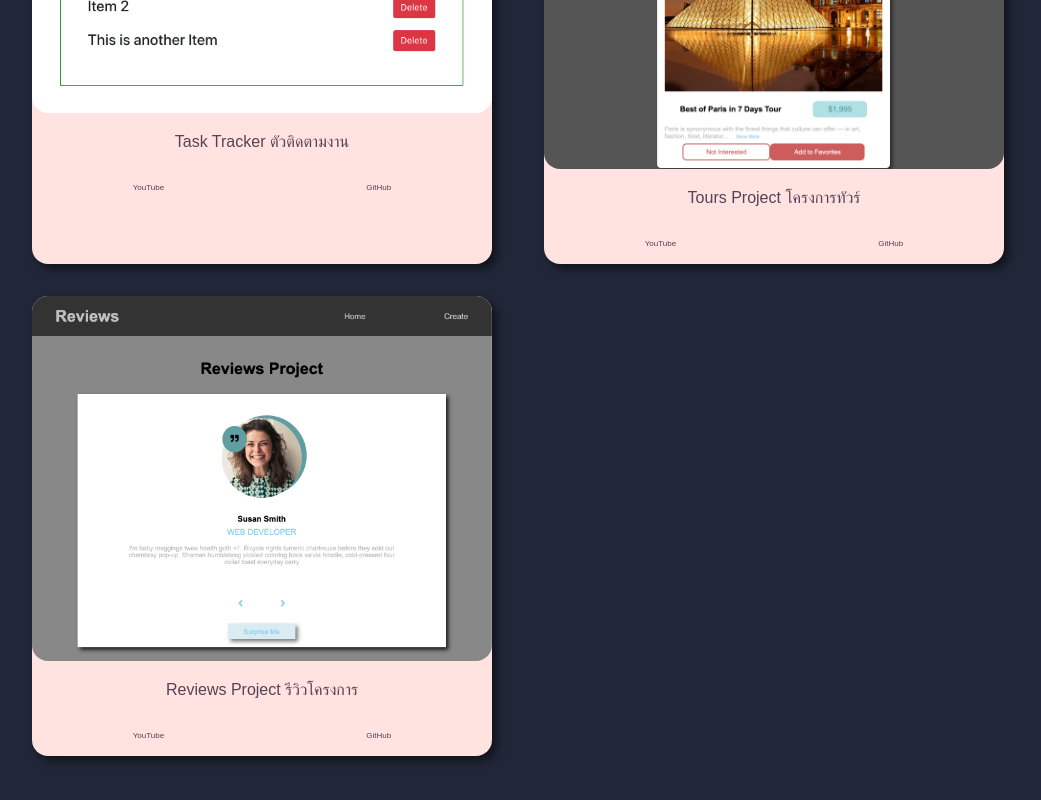
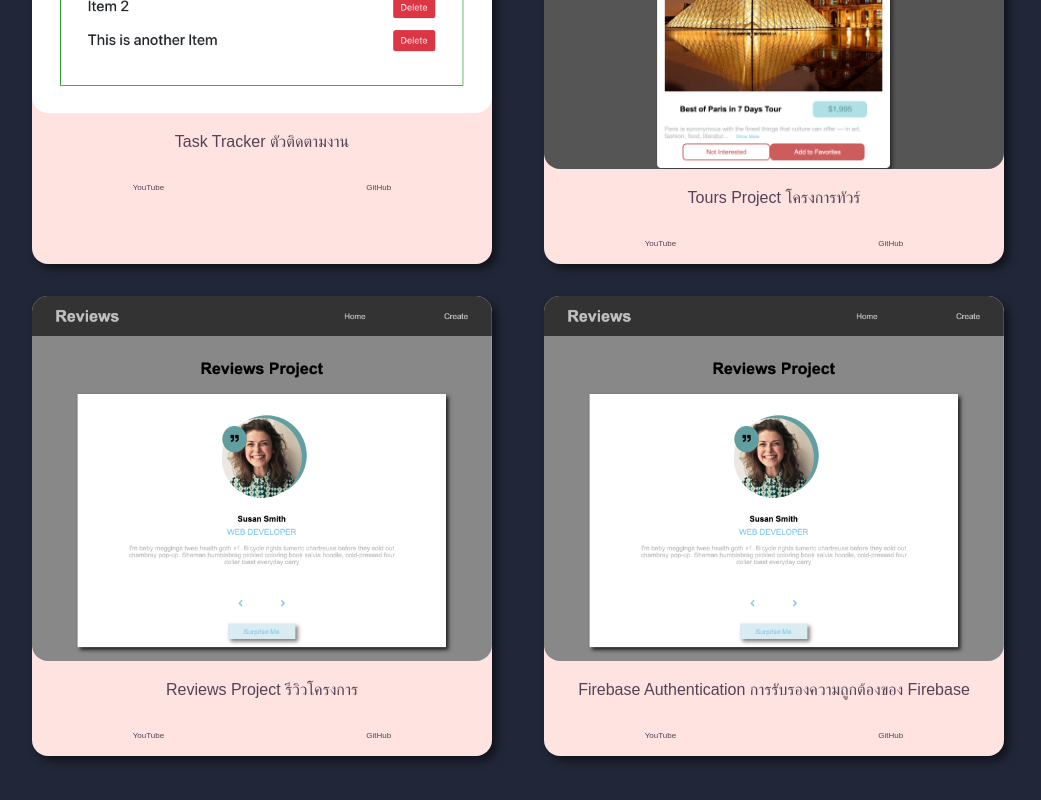
Before and after one commit to linusidom/project_showcase, a React (Create React App) app: page / in a window 1280 px wide. Shown: the part 1541-2341 px from the top of the page, without its empty margins (122-1163 px from the left). Built offline with nearby package versions, Linux system fonts and the light colour scheme.

Commit message:
updated with firebase app

```diff
--- a/src/data.js
+++ b/src/data.js
@@ -56,11 +56,21 @@ const data = [
     {
         id: 6,
         netlifyLink:'https://spotskillz-reviews-project.netlify.app/',
-        youtubeLink:'https://www.youtube.com/watch?v=huNkc5oTYkA',
+        youtubeLink:'https://www.youtube.com/watch?v=Ah9musT74Nk',
         githubLink:'https://github.com/linusidom/coding101/tree/main/reactIntro/reviews_project',
         imageLink:'../assets/ReviewsProject.png',
         title: 'Reviews Project',
         titleThai: 'รีวิวโครงการ',
+        category:'basic',
+    },
+    {
+        id: 7,
+        netlifyLink:'https://spotskillz-firebase-auth.netlify.app/',
+        youtubeLink:'https://www.youtube.com/watch?v=sXxDRDaNmFc',
+        githubLink:'https://github.com/linusidom/coding101/tree/main/reactIntro/firebase_auth_redux',
+        imageLink:'../assets/ReviewsProject.png',
+        title: 'Firebase Authentication',
+        titleThai: 'การรับรองความถูกต้องของ Firebase',
         category:'basic',
     },
 
```
Also changed, not shown: public/assets/FirebaseAuth.png (added), src/assets/FirebaseAuth.png (added).
